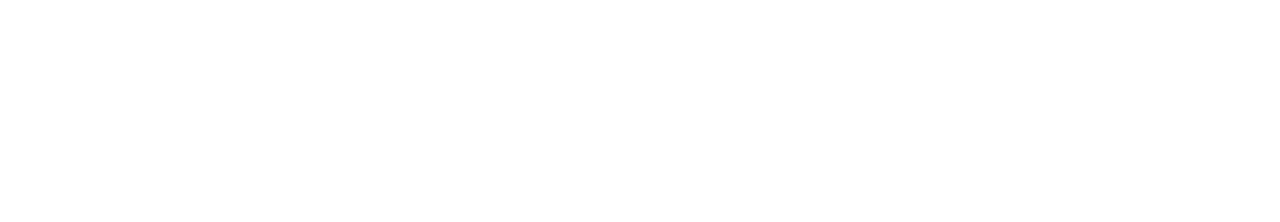
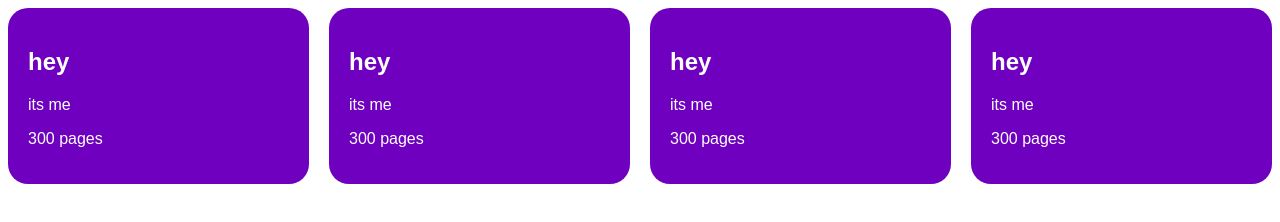
Before and after one commit to mateoo04/Library, a plain HTML site: page index.html in a window 1280 px wide. Drawn offline with Linux system fonts and the light colour scheme.

Commit message:
Add cards which display book details

```diff
--- a/index.html
+++ b/index.html
@@ -10,7 +10,9 @@
 </head>
 
 <body>
+    <main>
 
+    </main>
 </body>
 
 </html>
--- a/script.js
+++ b/script.js
@@ -18,3 +18,32 @@ function addBookToLibrary(book) {
 }
 
 addBookToLibrary(new Book('hey', 'its me', 300, true));
+addBookToLibrary(new Book('hey', 'its me', 300, true));
+addBookToLibrary(new Book('hey', 'its me', 300, true));
+addBookToLibrary(new Book('hey', 'its me', 300, true));
+
+const main = document.querySelector('main');
+
+function displayBooks() {
+    for (const book of myLibrary) {
+        let item = document.createElement('div');
+        item.classList.add('item');
+
+        let titleText = document.createElement('h2');
+        titleText.textContent = book.title;
+
+        let authorText = document.createElement('p');
+        authorText.textContent = book.author;
+
+        let pagesText = document.createElement('p');
+        pagesText.textContent = `${book.pages} pages`;
+
+        item.appendChild(titleText);
+        item.appendChild(authorText);
+        item.appendChild(pagesText);
+
+        main.appendChild(item);
+    }
+}
+
+displayBooks();
--- a/styles.css
+++ b/styles.css
@@ -0,0 +1,16 @@
+*{
+    font-family: Arial, Helvetica, sans-serif;
+}
+
+main{
+    display: grid;
+    grid-template-columns: repeat(auto-fit, minmax(200px, 1fr));
+    gap: 20px;
+}
+
+.item{
+    background-color: #7000bf;
+    color: #fff;
+    border-radius: 20px;
+    padding: 20px;
+}
```
